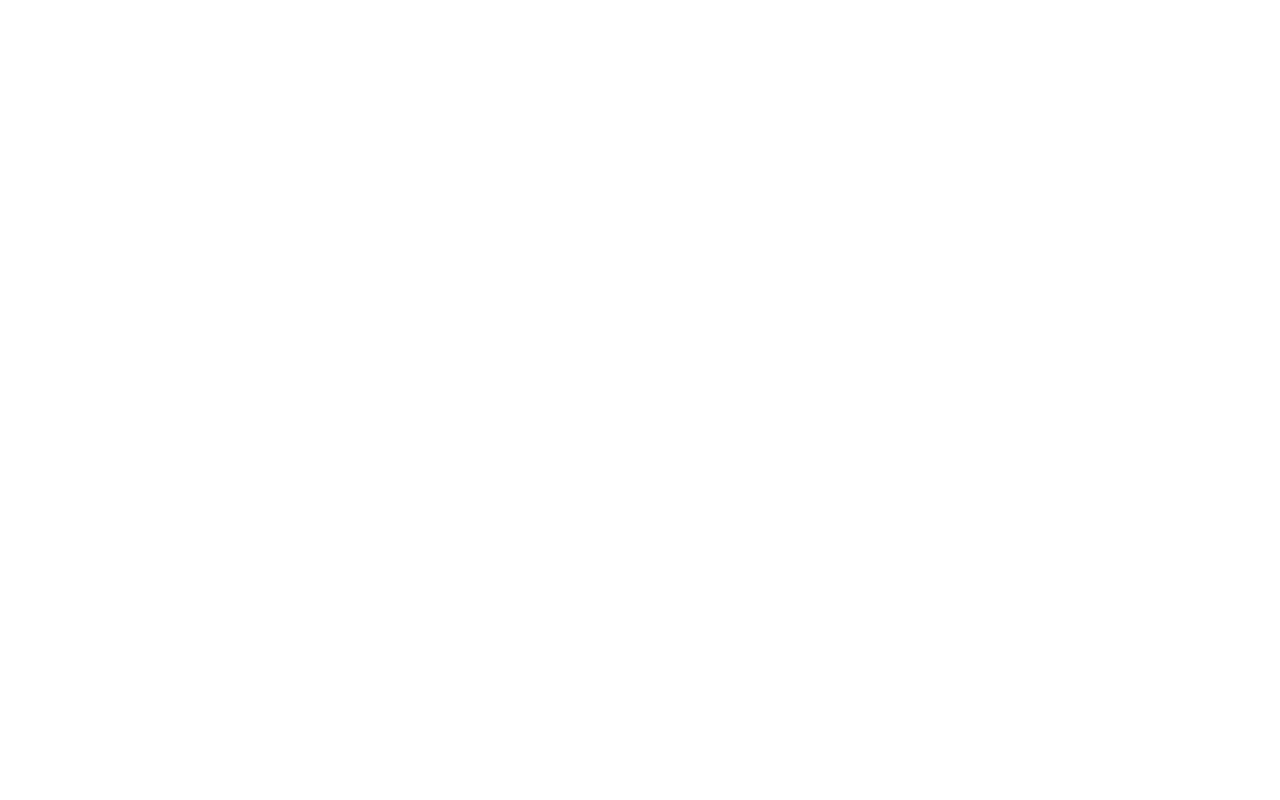
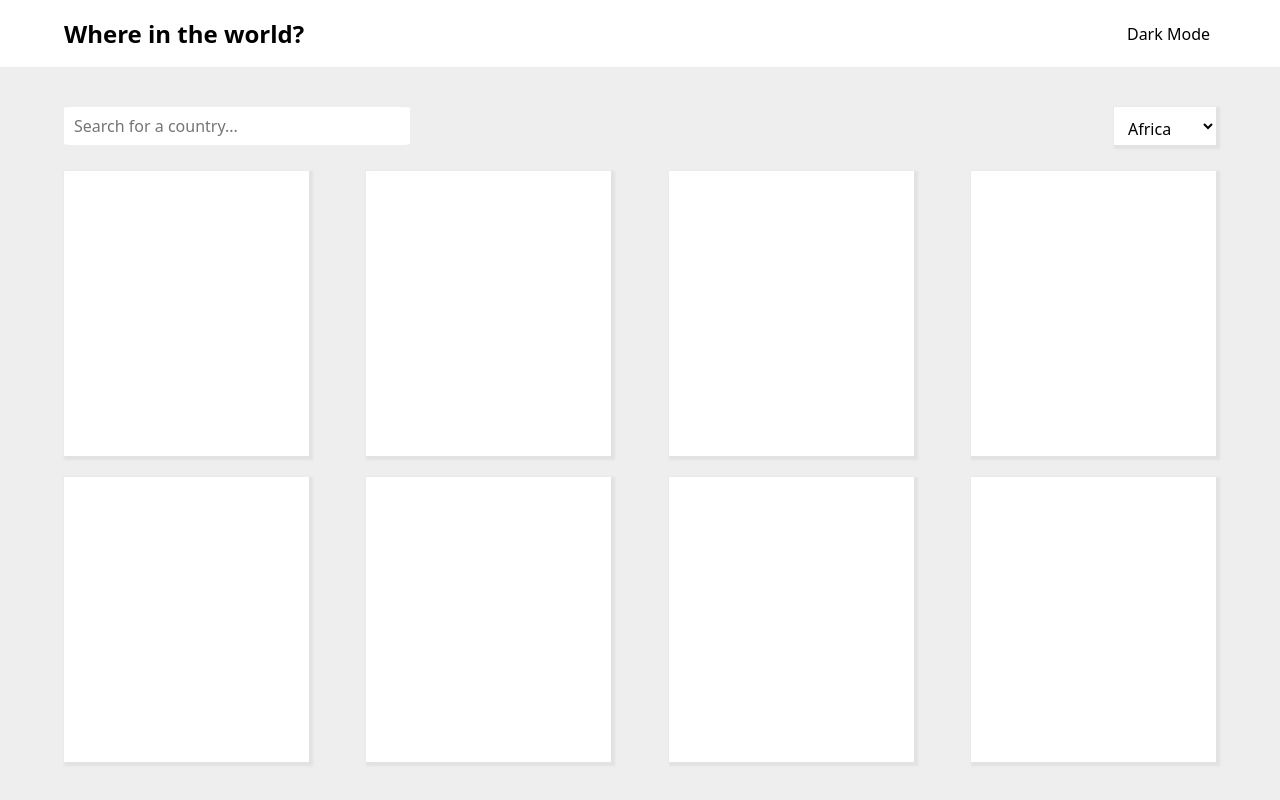
Before and after one commit to te1995/country-info, a website built with webpack: page src/template.html in a window 1280 px wide. Built offline with nearby package versions, Linux system fonts and the light colour scheme.

Commit message:
initial commit

```diff
--- a/src/styles.css
+++ b/src/styles.css
@@ -1 +1,76 @@
 @import 'modern-normalize/modern-normalize.css';
+
+body {
+    display: flex;
+    flex-direction: column;
+    height: 100vh;
+    width: 100vw;
+}
+
+header {
+    display: flex;
+    width: 100%;
+    justify-content: space-between;
+    align-items: center;
+    padding-left: 5%;
+    padding-right: 5%;
+    box-shadow: 2px 2px 2px 2px rgb(235, 235, 235);
+}
+
+header > button {
+    border: none;
+    background-color: white;
+}
+
+.filterBar {
+    display: flex;
+    justify-content: space-between;
+    align-items: center;
+    height: 6vh;
+    margin-top: 3%;
+}
+
+#continent {
+    height: 80%;
+    border: none;
+    background-color: white;
+    padding: 10px;
+    box-shadow: 2px 2px 2px 2px rgb(226, 226, 226);
+}
+
+#searchCountry {
+    width: 30%;
+    height: 80%;
+    padding: 10px;
+    border: none;
+    border-radius: 3%;
+}
+
+.mainContent {
+    background-color: rgb(238, 238, 238);
+    display: flex;
+    padding-left: 5%;
+    padding-right: 5%;
+    flex-direction: column;
+    flex: 1;
+    gap: 3%;
+    padding-bottom: 3%;
+}
+
+.countryPreview {
+    flex: 1;
+    background-color: white;
+    box-shadow: 2px 2px 2px 2px rgb(226, 226, 226);
+}
+
+.firstRow {
+    flex: 1;
+    display: flex;
+    gap: 5%;
+}
+
+.secondRow {
+    flex: 1;
+    display: flex;
+    gap: 5%;
+}
--- a/src/template.html
+++ b/src/template.html
@@ -5,5 +5,40 @@
     <meta name="viewport" content="width=device-width, initial-scale=1.0" />
     <title>TITLE</title>
   </head>
-  <body></body>
+  <body>
+
+    <header>
+      <h2 class="headerTitle">Where in the world?</h2>
+      <button type = "button" class="darkMode">Dark Mode</button>
+    </header>
+
+    <div class="mainContent">
+      <div class="filterBar">
+        <input type="text" name="searchCountry" id = "searchCountry" placeholder="Search for a country...">
+        <select name="continent" id="continent" class="selectContinent" aria-placeholder="Filter by region">
+        <option value="africa">Africa</option>
+        <option value="europe">Europe</option>
+        <option value="america">America</option>
+        <option value="asia">Asia</option>
+        <option value="oceania">Oceania</option>
+      </select>
+      </div>
+
+      <div class="firstRow">
+        <div class="countryPreview"></div>
+        <div class="countryPreview"></div>
+        <div class="countryPreview"></div>
+        <div class="countryPreview"></div>
+      </div>
+
+      <div class="secondRow">
+        <div class="countryPreview"></div>
+        <div class="countryPreview"></div>
+        <div class="countryPreview"></div>
+        <div class="countryPreview"></div>
+      </div>
+
+    </div>
+
+  </body>
 </html>
```
Also changed, not shown: src/js/apiInterface.js (added), src/js/countries.js (added), src/js/domHandler.js (added), webpack.dev.js (line endings or trailing spaces), 1 other file.
